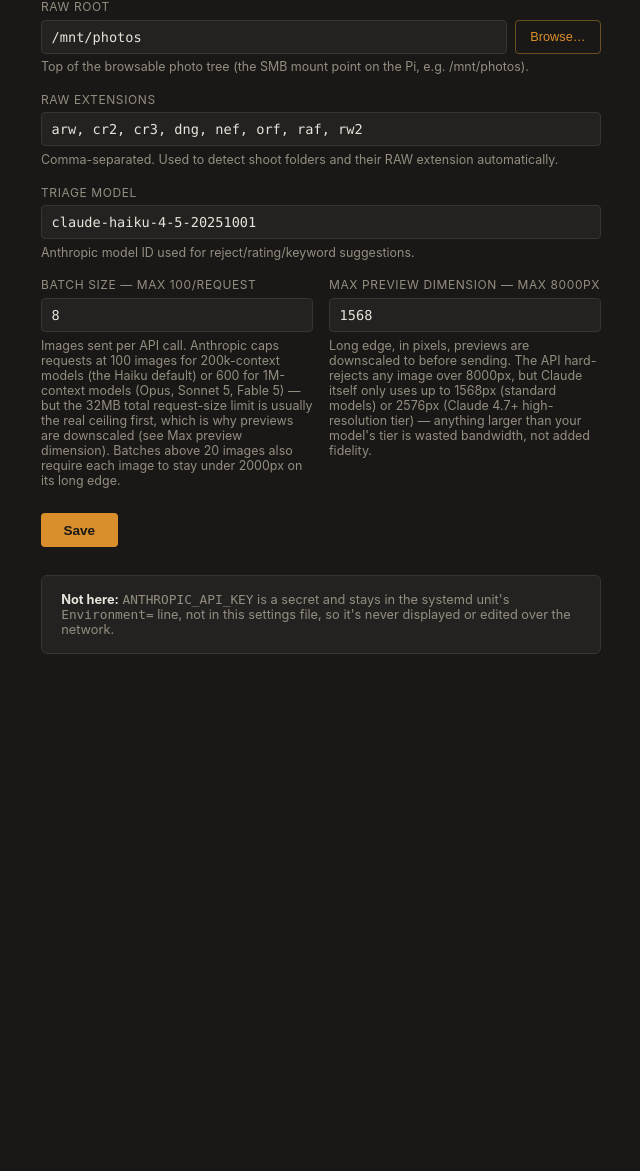
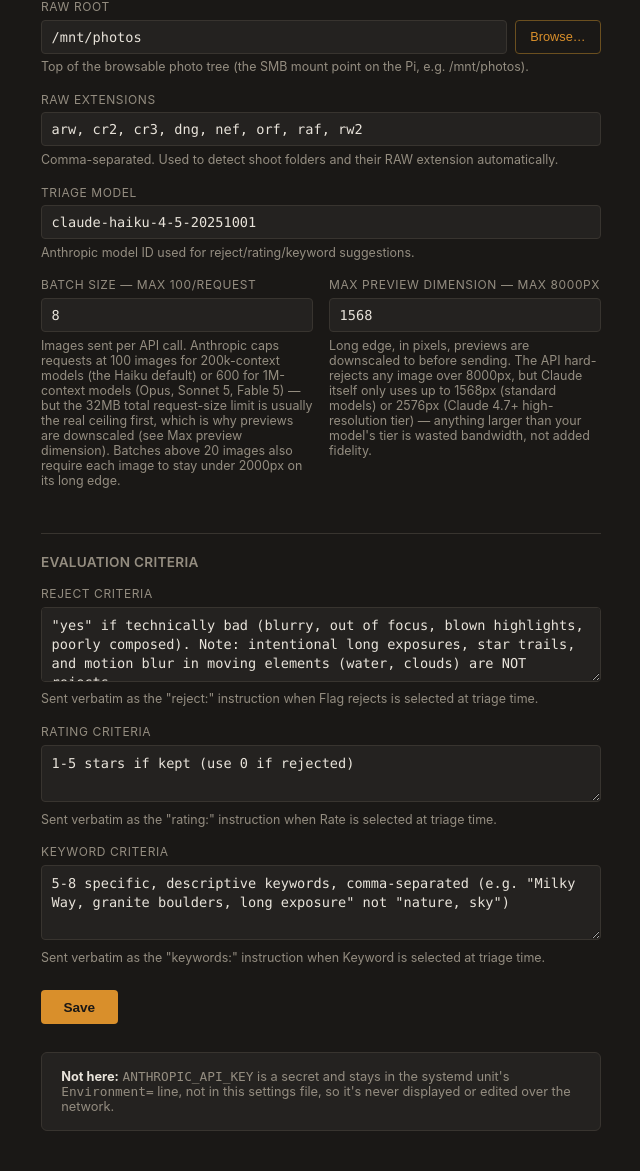
Before and after one commit to elpicoso/photo-triage-app, a Flask app: page /settings in a window 1280 px wide. Shown: the part 103-1274 px from the top of the page, without its empty margins (319-959 px from the left). Before the commit the page ends 757 px from the top, so only its background shows below. Run offline with Flask 3, Linux system fonts and the light colour scheme.

Commit message:
Make triage evaluation criteria editable from the Settings page
The reject/rating/keyword instructions sent to Claude were hardcoded
in triage.build_prompt(). Moved them into config.load_settings() as
reject_criteria/rating_criteria/keyword_criteria (defaults match the
existing hardcoded text exactly, so this is a no-op until edited), and
added a "Evaluation criteria" section to /settings with a textarea per
field.

Only the field-name prefix ("- reject:", "- rating:", "- keywords:")
and the JSON response format stay fixed in build_prompt() - the
criteria text after each prefix is fully user-editable, so a bad edit
can tune behavior but can't break the response parsing. All three are
required non-empty, since a blank criteria line would leave Claude
with no instruction for a field it's still asked to fill in.

Co-Authored-By: Claude Sonnet 5 <noreply@anthropic.com>

```diff
--- a/app.py
+++ b/app.py
@@ -220,6 +220,9 @@ def settings_page():
                     for e in form.get("raw_extensions", "").split(",")
                     if e.strip()
                 ],
+                "reject_criteria": form.get("reject_criteria", "").strip(),
+                "rating_criteria": form.get("rating_criteria", "").strip(),
+                "keyword_criteria": form.get("keyword_criteria", "").strip(),
             }
             if not new_settings["raw_root"] or not new_settings["triage_model"]:
                 raise ValueError("RAW root and triage model can't be empty")
@@ -229,6 +232,15 @@ def settings_page():
                 raise ValueError("Max preview dimension must be a positive number")
             if not new_settings["raw_extensions"]:
                 raise ValueError("At least one RAW extension is required")
+            if not (
+                new_settings["reject_criteria"]
+                and new_settings["rating_criteria"]
+                and new_settings["keyword_criteria"]
+            ):
+                raise ValueError(
+                    "Reject, rating, and keyword criteria can't be empty - Claude "
+                    "needs instructions for any field it's asked to fill in"
+                )
         except ValueError as e:
             return render_template(
                 "settings.html", values=form, error=str(e), saved=None
@@ -244,6 +256,9 @@ def settings_page():
         "batch_size": current["batch_size"],
         "max_preview_dimension": current["max_preview_dimension"],
         "raw_extensions": ", ".join(sorted(current["raw_extensions"])),
+        "reject_criteria": current["reject_criteria"],
+        "rating_criteria": current["rating_criteria"],
+        "keyword_criteria": current["keyword_criteria"],
     }
     return render_template(
         "settings.html", values=values, saved=request.args.get("saved"), error=None
--- a/config.py
+++ b/config.py
@@ -9,6 +9,21 @@ DEFAULT_TRIAGE_MODEL = os.environ.get("TRIAGE_MODEL", "claude-haiku-4-5-20251001
 DEFAULT_BATCH_SIZE = int(os.environ.get("BATCH_SIZE", "8"))
 DEFAULT_MAX_PREVIEW_DIMENSION = int(os.environ.get("MAX_PREVIEW_DIMENSION", "1568"))
 DEFAULT_RAW_EXTENSIONS = ["cr2", "cr3", "nef", "arw", "raf", "dng", "orf", "rw2"]
+
+# Evaluation criteria sent to Claude as part of the triage prompt (see
+# triage.build_prompt()). These are the exact instructions the model
+# follows for each field - editable via the Settings page so they can be
+# tuned (e.g. reject tolerance, keyword style) without a code change.
+DEFAULT_REJECT_CRITERIA = (
+    '"yes" if technically bad (blurry, out of focus, blown highlights, '
+    "poorly composed). Note: intentional long exposures, star trails, and "
+    "motion blur in moving elements (water, clouds) are NOT rejects."
+)
+DEFAULT_RATING_CRITERIA = "1-5 stars if kept (use 0 if rejected)"
+DEFAULT_KEYWORD_CRITERIA = (
+    "5-8 specific, descriptive keywords, comma-separated "
+    '(e.g. "Milky Way, granite boulders, long exposure" not "nature, sky")'
+)
 
 SETTINGS_PATH = os.path.join(os.path.dirname(os.path.abspath(__file__)), "settings.json")
 
@@ -31,6 +46,9 @@ def load_settings():
         "raw_extensions": set(
             e.lower() for e in overrides.get("raw_extensions", DEFAULT_RAW_EXTENSIONS)
         ),
+        "reject_criteria": overrides.get("reject_criteria", DEFAULT_REJECT_CRITERIA),
+        "rating_criteria": overrides.get("rating_criteria", DEFAULT_RATING_CRITERIA),
+        "keyword_criteria": overrides.get("keyword_criteria", DEFAULT_KEYWORD_CRITERIA),
     }
 
 
--- a/templates/settings.html
+++ b/templates/settings.html
@@ -63,7 +63,7 @@
     text-transform: none;
     letter-spacing: normal;
   }
-  input[type=text], input[type=number] {
+  input[type=text], input[type=number], textarea {
     width: 100%;
     background: var(--panel);
     border: 1px solid var(--line);
@@ -73,7 +73,23 @@
     font-family: "SF Mono", Consolas, monospace;
     font-size: 0.85rem;
   }
-  input:focus { outline: none; border-color: var(--amber-dim); }
+  textarea {
+    resize: vertical;
+    min-height: 3.6rem;
+    line-height: 1.4;
+  }
+  input:focus, textarea:focus { outline: none; border-color: var(--amber-dim); }
+
+  h2 {
+    font-size: 0.85rem;
+    font-weight: 600;
+    text-transform: uppercase;
+    letter-spacing: 0.02em;
+    color: var(--muted);
+    margin: 1.75rem 0 1rem 0;
+    padding-top: 1.25rem;
+    border-top: 1px solid var(--line);
+  }
 
   .row { display: flex; gap: 1rem; }
   .row .field { flex: 1; }
@@ -223,6 +239,26 @@
         </div>
       </div>
 
+      <h2>Evaluation criteria</h2>
+
+      <div class="field">
+        <label for="reject_criteria">Reject criteria</label>
+        <textarea id="reject_criteria" name="reject_criteria" rows="3">{{ values.reject_criteria }}</textarea>
+        <span class="hint">Sent verbatim as the "reject:" instruction when Flag rejects is selected at triage time.</span>
+      </div>
+
+      <div class="field">
+        <label for="rating_criteria">Rating criteria</label>
+        <textarea id="rating_criteria" name="rating_criteria" rows="2">{{ values.rating_criteria }}</textarea>
+        <span class="hint">Sent verbatim as the "rating:" instruction when Rate is selected at triage time.</span>
+      </div>
+
+      <div class="field">
+        <label for="keyword_criteria">Keyword criteria</label>
+        <textarea id="keyword_criteria" name="keyword_criteria" rows="3">{{ values.keyword_criteria }}</textarea>
+        <span class="hint">Sent verbatim as the "keywords:" instruction when Keyword is selected at triage time.</span>
+      </div>
+
       <button type="submit">Save</button>
     </form>
 
```
Also changed, not shown: CLAUDE.md (+14 -4 lines), triage.py (+20 -13 lines).
